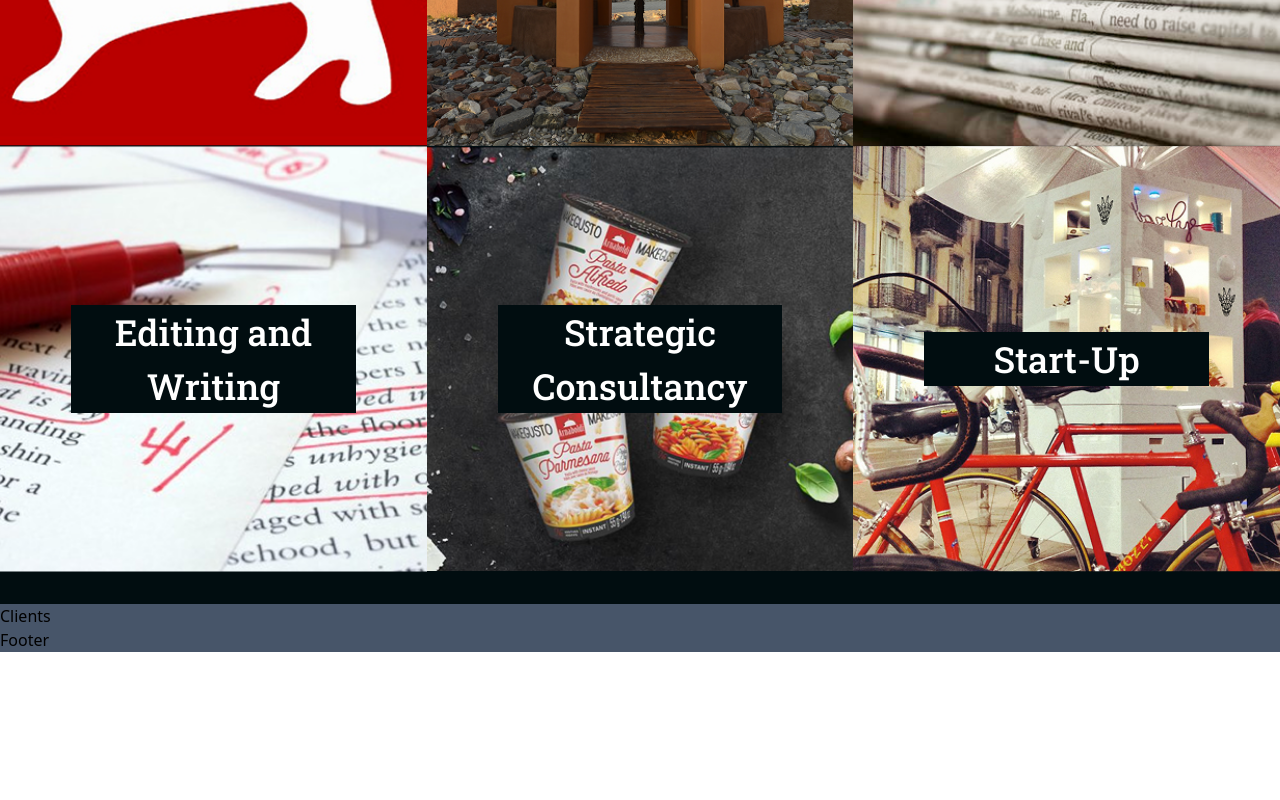
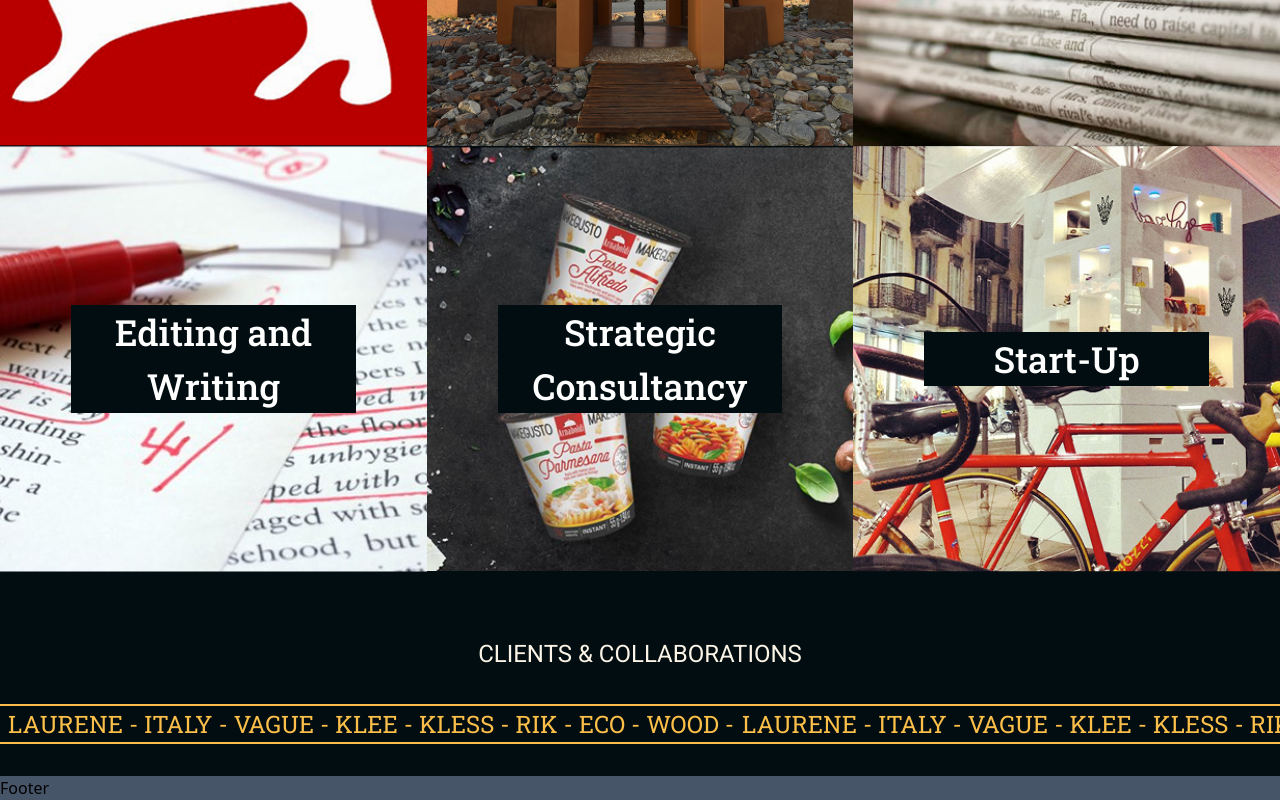
Before and after one commit to EmilioGall/e-190225, a React (Vite) app: page / in a window 1280 px wide. Shown: the part 1460-2260 px from the top of the page. Before the commit the page ends 2112 px from the top, so only its background shows below. Built offline with nearby package versions, Linux system fonts and the light colour scheme.

Commit message:
feat: created raw structure of Clients component - src/components/Clients.jsx

```diff
--- a/src/components/Clients.jsx
+++ b/src/components/Clients.jsx
@@ -2,11 +2,28 @@
 
 export default function Clients() {
 
+   const brands = ['LAURENE', 'ITALY', 'VAGUE', 'KLEE', 'KLESS', 'RIK', 'ECO', 'WOOD']
+   const brandString = ` ${brands.join(' - ')} -`;
+
    return (
 
-      <section>
+      <section className="flex flex-col items-center text-customLight bg-customDark py-8 overflow-hidden">
 
-         <h2 className='bg-slate-600'>Clients</h2>
+         <h2 className="font-customRoboto font-customNormal text-lg text-center pb-4 xs:pb-8">
+            CLIENTS & COLLABORATIONS
+         </h2>
+
+         <div className="w-full overflow-hidden border-2 border-x-0 border-customYellow">
+
+            <div className="font-customRobotoSlab font-customNormal text-lg text-customYellow flex whitespace-nowrap">
+
+               <span className="ps-2">{brandString}</span>
+               <span className="ps-2">{brandString}</span>
+               <span className="ps-2">{brandString}</span>
+
+            </div>
+
+         </div>
 
       </section>
 
```
